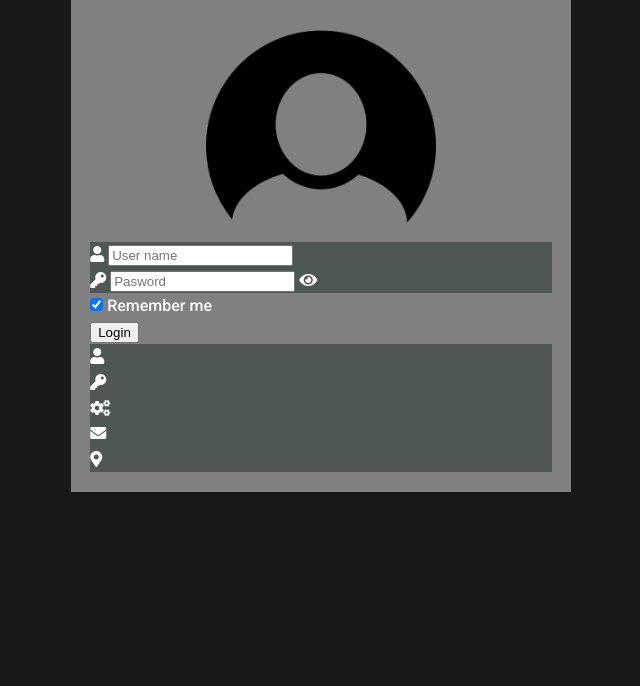
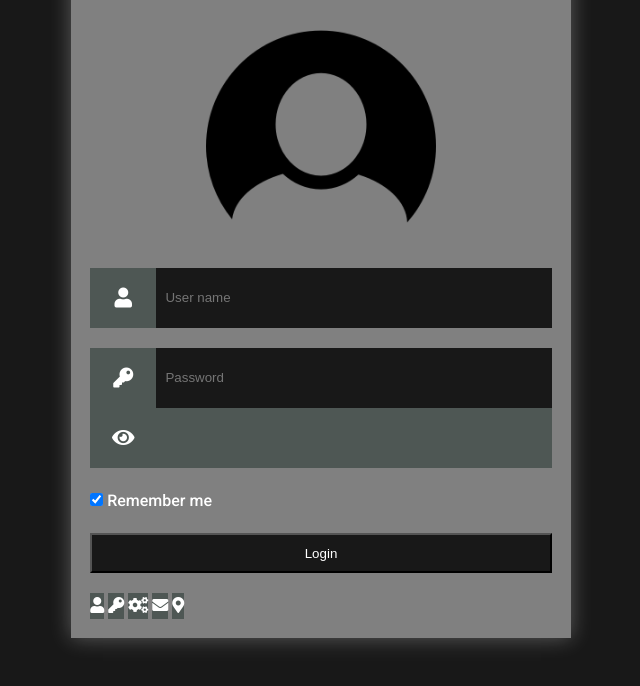
Before and after one commit to IsaiasGutierrezCruz/TodoScript, a plain HTML site: page index.html in a window 1280 px wide. Shown: the part 116-802 px from the top of the page, without its empty margins (319-959 px from the left). Drawn offline with Linux system fonts and the light colour scheme.

Commit message:
third commit

```diff
--- a/index.css
+++ b/index.css
@@ -2,6 +2,7 @@
 *{
     box-sizing: border-box;
     margin: 0;
+    padding: 0;
 }
 
 body{
@@ -10,6 +11,14 @@ body{
     font-family: 'Roboto', sans-serif;
     line-height: 1.6;
     padding: 3em 1.5em;
+}
+
+button{
+    width: 100%;
+    background: #181818;
+    color: #ffffff;
+    height: 3em;
+    margin: 1.5em 0;
 }
 
 #login-top{
@@ -27,13 +36,56 @@ body{
     display: block;
     margin-right: auto;
     margin-left: auto;
+    margin-bottom: 1.6em;
 }
 
-.blocks-of-icons{
+#blocks-of-information div{
     background-color: #4e5754;
+    display: inline-block;
+    flex: auto;
+}
+
+/*Configuration of the inputs forms*/
+#desing-eye{
+
+    float: right;
+}
+
+form .blocks-of-icons{
+    background-color: #4e5754;
+    width: 100%;
+    display: grid;
+    grid-template-columns: repeat(7, 1fr);
+    margin: 20px 0;
+}
+
+form .blocks-of-icons i{
+    display: flex;
+    grid-column: 1;
+    height: 3em;
+    font-size: 20px;
+    align-items: center;
+    justify-content: center;
+
+}
+
+form .blocks-of-icons input{
+    grid-column: 2/8;
+    height: 100%;
+    border: none;
+    background: #181818;
+    padding: .7em;
+    color: #ffffff;
+
 }
 
 .registry{
+    max-width: 500px;
+    margin: auto;
+    box-shadow: 0 0 20px 0 rgba(255, 255, 255, .3);
+}
+
+.entry-information{
     background-color: gray;
     max-width: 500px;
     margin-left: auto;
--- a/index.html
+++ b/index.html
@@ -11,10 +11,11 @@
         <link href="https://fonts.googleapis.com/css2?family=Roboto:wght@500&display=swap" rel="stylesheet">
     </head>
     <body>
+        <div class="registry">
             <div id="login-top">
                 <h1>Login to account</h1>
             </div>
-        <div class="registry">
+            <div class="entry-information">
                 <img id="user-image" src="images/user.png" alt="User's image">
                 <div class="information-form">
                     <form id="user-form">
@@ -24,8 +25,10 @@
                         </div>
                         <div class="blocks-of-icons">
                             <i class="fas fa-key"></i>
-                        <input type="password" placeholder="Pasword" id="password-input">
+                            <input type="password" placeholder="Password" id="password-input">
+                            <div id="desing-eye">
                                 <i class="fas fa-eye"></i>
+                            </div>
                         </div>
                         <div id="checkbox-remember">
                             <p>
@@ -53,5 +56,6 @@
                     </div>
                 </div>
             </div>
+        </div>
     </body>
 </html>
```
Lines whose indentation alone changed are shown as unchanged.
